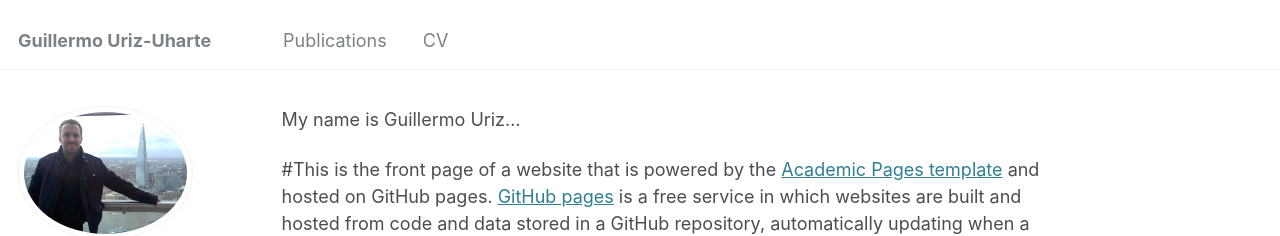
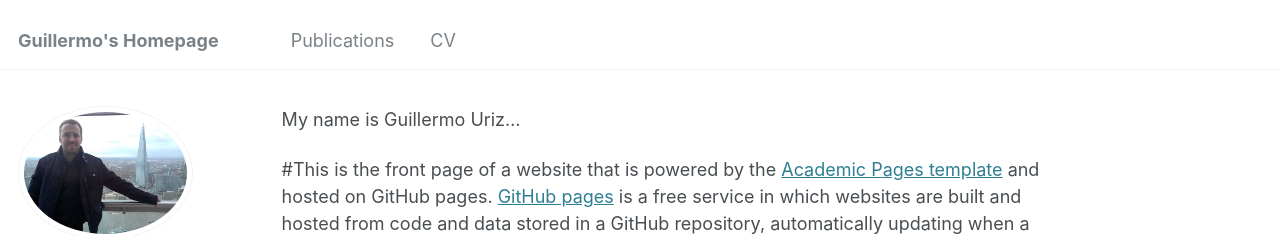
Before and after one commit to GuilleUriz/guillermouriz, a Jekyll site: the page built from _pages/about.md, in a window 1280 px wide. Shown: the top 236 px of the page. Built offline with Jekyll 4.4.1, drawn with Linux system fonts in a browser that asks for light colours.

Commit message:
Update _config.yml

```diff
--- a/_config.yml
+++ b/_config.yml
@@ -8,7 +8,7 @@
 
 # Basic Site Settings
 locale                   : "en-US"
-title                    : "Guillermo Uriz-Uharte"
+title                    : "Guillermo's Homepage"
 title_separator          : "-"
 name                     : &name "Guillermo Uriz-Uharte"
 description              : &description "personal description"
```
